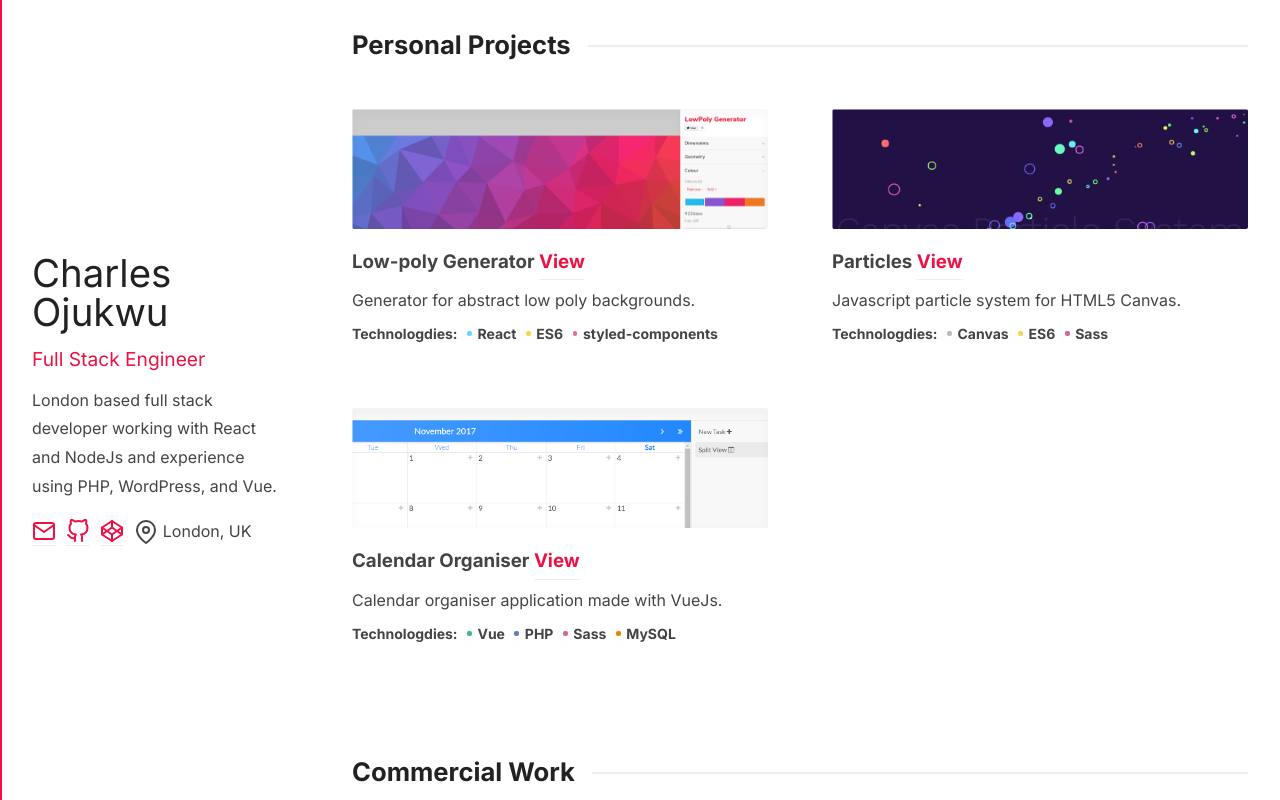
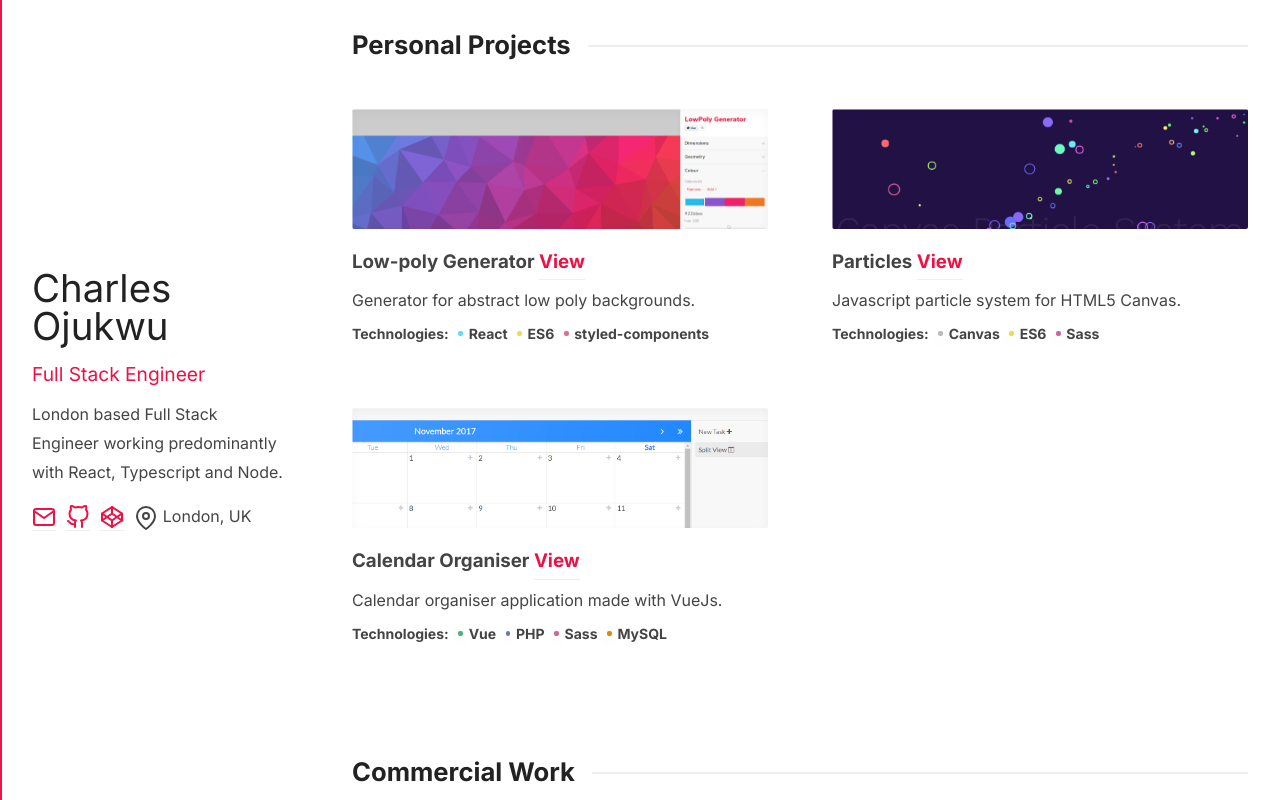
Before and after one commit to cojdev/cojdev.github.io, a React app: page / in a window 1280 px wide. Built offline with nearby package versions, Linux system fonts and the light colour scheme.

Commit message:
typo and bio update

```diff
--- a/src/Main/Project.tsx
+++ b/src/Main/Project.tsx
@@ -166,7 +166,7 @@ const Project = ({
         </h3>
         <Description>{data.description}</Description>
         <TagList>
-          <TagLabel>Technologdies:</TagLabel>
+          <TagLabel>Technologies:</TagLabel>
           {data.tags.map((item: {}, index: React.Key) => (
             <Tag
               key={index}
--- a/src/Sidebar/index.tsx
+++ b/src/Sidebar/index.tsx
@@ -32,8 +32,8 @@ const Sidebar = () => (
       <h1>{siteData.profile.name}</h1>
       <SubTitle>{siteData.profile.role}</SubTitle>
       <p>
-        London based full stack developer working with React and NodeJs and
-        experience using PHP, WordPress, and Vue.
+        London based Full Stack Engineer working predominantly with React,
+        Typescript and Node.
       </p>
       <SocialList data={social} />
     </div>
```
Also changed, not shown: js/bundle.js, 1 other file (tests, documents, lock files or other folders).
